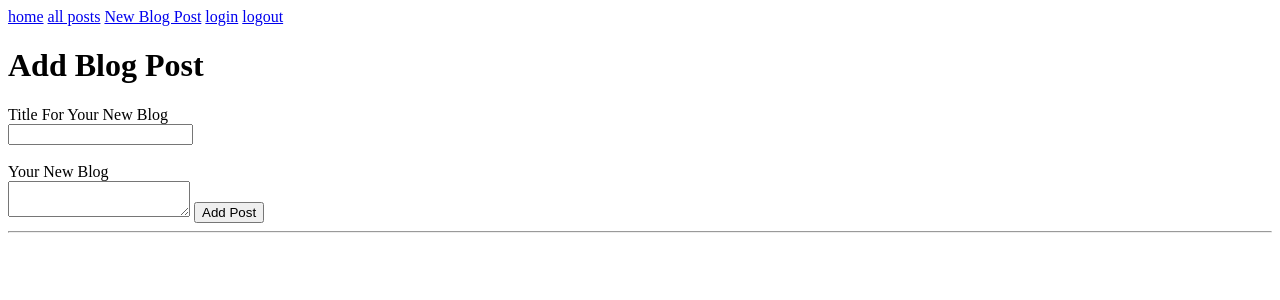
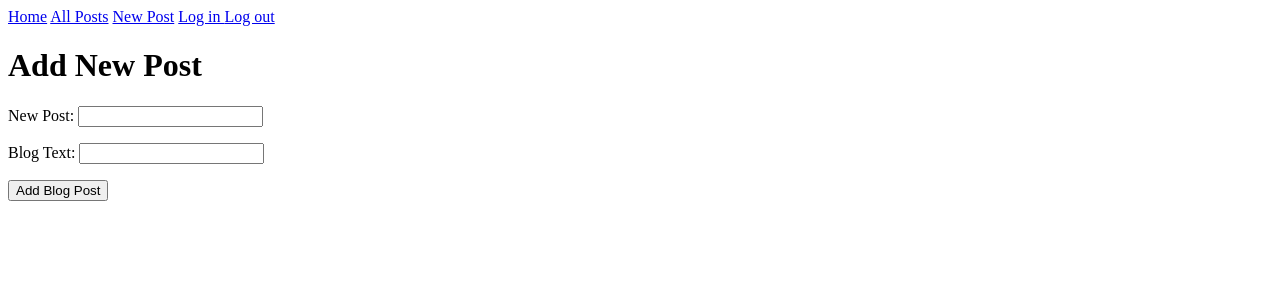
Before and after one commit to simpson1986/blogz, a Flask app: page /newpost in a window 1280 px wide. Shown: the top 300 px of the page. Run offline with Flask 2, Linux system fonts and the light colour scheme; the visitor is signed in with stand-in values (Sample User, id 1).

Commit message:
id issue

```diff
--- a/main.py
+++ b/main.py
@@ -31,10 +31,11 @@ class User(db.Model):
         self.username = username
         self.password = password
 
-@app.route('/')
+@app.route('/', methods=['GET'])
 def index():
+    blog_post = request.args.get('id')
     users = User.query.order_by(User.id.desc()).all()
-    return render_template('index.html', users = users)
+    return render_template('index.html', users = users, id=blog_post)
 
 
 @app.before_request
@@ -49,7 +50,7 @@ def add_post():
         blog_name = request.form['title']
         blog_body = request.form['body']
         owner_id = User.query.filter_by(username=['username']).first()
-        new_blog = Blog(blog_name,blog_body,  owner_id)
+        new_blog = Blog(blog_name,blog_body, owner_id)
         db.session.add(new_blog)
         db.session.commit()
         return redirect('/blog')
--- a/templates/newpost.html
+++ b/templates/newpost.html
@@ -1,18 +1,26 @@
-{% extends "base.html" %}
+<!doctype html> <html>
+	<a href="/">Home</a> <a href="/blog">All Posts</a> <a href="/newpost">New Post</a> <a href="/login">Log in </a> <a href="/logout">Log out</a>
 
 {% block content %}
-    <h1>Add Blog Post</h1>
+    <h1>Add New Post</h1>
     <form method='post'>
         <label>
-            Title For Your New Blog
-            <br>
-            <input type="text" name='title' required/>
-            <br><br>
-            Your New Blog
-            <br>
-            <textarea name = "body"  required></textarea>
-        </label>
-        <input type="submit" value='Add Post' />
-    </form>
-    <hr />
+            New Post:
+            <input type="text" name='title' />
+		</label>
+
+		<p><label>
+			Blog Text:
+			<input type="text" name='body'/>
+		</label></p>
+        <input type="submit" value='Add Blog Post' />
+	</form>
+
+	{% if error %}
+
+		<p>{{error}}</p>
+
+	{% endif %}
+
 {% endblock %}
+</html>
```
Also changed, not shown: templates/singleUser.html (deleted, +0 -18 lines), templates/singlepost.html (added, +12 -0 lines).
